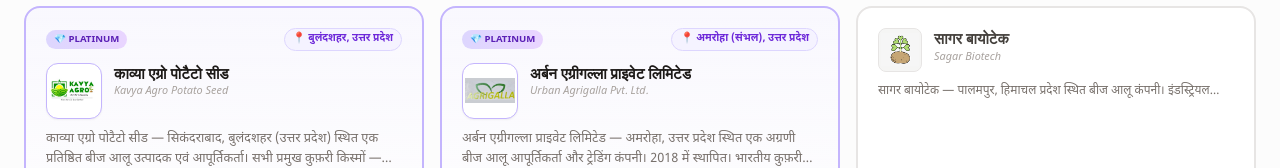
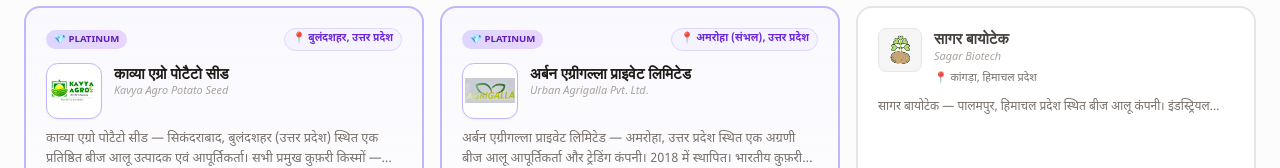
Before and after one commit to DaewooJ/indianpotato-in, a Next.js app: page /directory/seed-suppliers in a window 1280 px wide. Shown: the part 478-646 px from the top of the page. Built offline with nearby package versions, Linux system fonts and the light colour scheme; no server answers.

Commit message:
Show location prominently on all listing cards

```diff
--- a/app/directory/[category]/page.tsx
+++ b/app/directory/[category]/page.tsx
@@ -139,6 +139,7 @@ export default function CategoryPage({ params }: { params: { category: string }
                             <h3 className={'font-display text-[0.95rem] font-bold leading-snug group-hover:text-red-700 transition-colors ' +
                               (isFree ? 'text-stone-700' : 'text-stone-900')}>{listing.name}</h3>
                             {listing.nameEn && <p className="font-body text-[0.68rem] text-stone-400 italic">{listing.nameEn}</p>}
+                            {isFree && <p className="font-body text-[0.68rem] text-stone-500 mt-1 font-medium">📍 {listing.district}, {listing.state}</p>}
                           </div>
                         </div>
 
```
